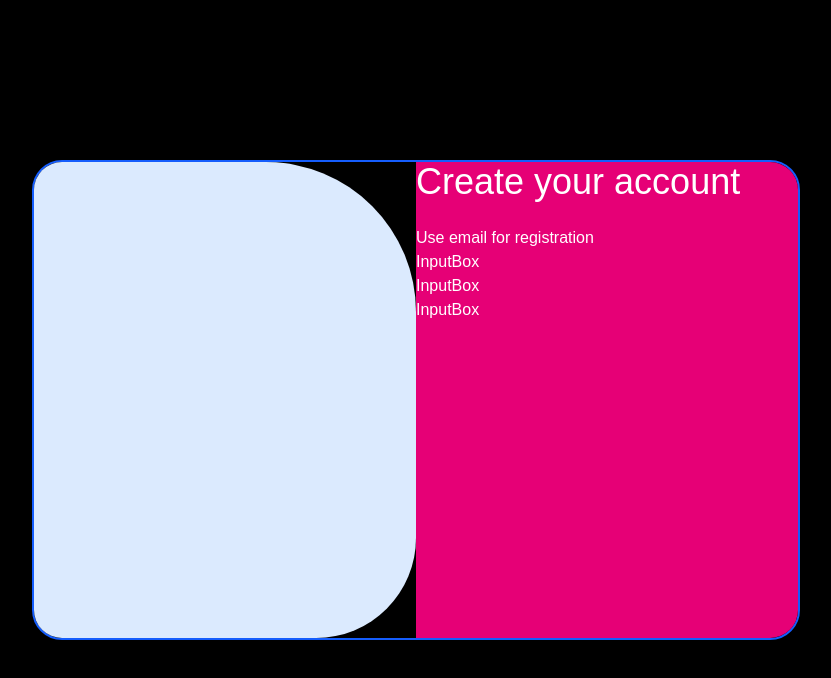
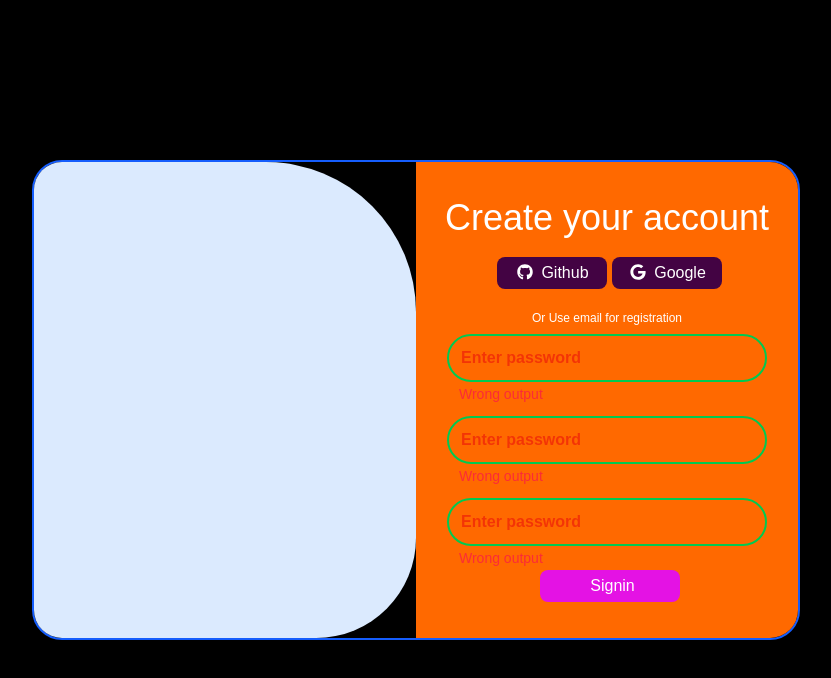
Before and after one commit to Anmol-Deep-Singh/React_Auth_Ts, a React app in the folder Frontend/: page /auth in a window 1280 px wide. Shown: the top 678 px of the page, without its empty margins (224-1055 px from the left). Built offline with nearby package versions, Linux system fonts and the light colour scheme; the HTML template or start-up script is replaced by a standard one.

Commit message:
components

```diff
--- a/Frontend/src/App.tsx
+++ b/Frontend/src/App.tsx
@@ -4,7 +4,7 @@ import Project from "./pages/Project"
 import IsLogin from "./util/IsLogin"
 import { useState,useEffect } from "react"
 const App = () => {
-  const [theme,Settheme] = useState('dark');
+  const [theme,Settheme] = useState('theme_purple_dark dark');
   useEffect(() => {
     document.body.className = theme;
   }, [theme]);
--- a/Frontend/src/components/AuthCard.tsx
+++ b/Frontend/src/components/AuthCard.tsx
@@ -1,6 +1,7 @@
 import { FontAwesomeIcon } from '@fortawesome/react-fontawesome'
-import { faGithub } from '@fortawesome/free-brands-svg-icons';
+import { faGithub,faGoogle } from '@fortawesome/free-brands-svg-icons';
 import Button from "./ButtonComp"
+import InputComp from './InputComp';
 import InputBox from "./InputBox"
 
 type AuthCardProp={
@@ -8,17 +9,70 @@ type AuthCardProp={
 }
 const AuthCard: React.FC<AuthCardProp> = () => {
   return (
-    <div className="h-full w-1/2 bg-pink-600">
-      <h1 className="text-4xl">Create your account</h1>
-      <div className="">
-        <Button type={"A"} leftimage={<FontAwesomeIcon icon={faGithub}/>}/>
-        <Button type={"A"}/>
+    <div className="h-full w-1/2 bg-orange-500 flex flex-col items-center justify-center">
+      <h1 className="text-4xl h-[39px] w-full text-center">Create your account</h1>
+      <div className="flex flex-row items-center justify-center my-5">
+        <Button
+          type={"A"}
+          color={"var(--main3)"}
+          leftimage={<FontAwesomeIcon icon={faGithub} className="text-[16px]"/>}
+          text={"Github"}
+          />
+        <Button
+          type={"A"}
+          color={"var(--main3)"}
+          leftimage={<FontAwesomeIcon icon={faGoogle} className="text-[16px]"/>}
+          text={"Google"}
+        />
       </div>
-      <h5>Use email for registration</h5>
-      <InputBox/>
-      <InputBox/>
-      <InputBox/>
-      <Button type={"B"}/>
+      <h5 className='text-[12px] h-[14.5px] w-full text-center'>Or Use email for registration</h5>
+      <InputBox
+        input={
+        <InputComp
+          type="password"
+          placeholder="Enter password"
+          width="w-80"
+          height="h-12"
+          fontColor="text-red-600"
+          bgColor="bg-transaparent"
+          border="border-2 border-green-500"
+          rounded="rounded-full" // larger rounded
+        />
+        } error={"Wrong output"}
+      />
+      <InputBox
+        input={
+        <InputComp
+          type="password"
+          placeholder="Enter password"
+          width="w-80"
+          height="h-12"
+          fontColor="text-red-600"
+          bgColor="bg-transaparent"
+          border="border-2 border-green-500"
+          rounded="rounded-full" // larger rounded
+        />
+        } error={"Wrong output"}
+      />
+      <InputBox
+        input={
+        <InputComp
+          type="password"
+          placeholder="Enter password"
+          width="w-80"
+          height="h-12"
+          fontColor="text-red-600"
+          bgColor="bg-transaparent"
+          border="border-2 border-green-500"
+          rounded="rounded-full" // larger rounded
+        />
+        } error={"Wrong output"}
+      />
+      <Button
+        type={"B"}
+        color={"var(--main1)"}
+        text={"Signin"}
+      />
     </div>
   )
 }
--- a/Frontend/src/components/ButtonComp.tsx
+++ b/Frontend/src/components/ButtonComp.tsx
@@ -2,20 +2,28 @@ import type { ReactNode } from "react";
 
 type ButtonProp= {
     type: string;
+    color: string;
     mainimage?: ReactNode;
     leftimage?: ReactNode;
     rightimage?: ReactNode;
     text?: string;
 }
-const ButtonComp:  React.FC<ButtonProp>= ({type}) => {
+const ButtonComp:  React.FC<ButtonProp>= ({type,color,leftimage,text}) => {
+    const BaseStyle = `flex flex-row items-center justify-center ml-[5px] p-2
+  hover:scale-[1.02] transition-transform duration-200 rounded-[8px] cursor-pointer`;
     switch(type){
         case "A":
             return(
-                <button></button>
+                <button className={`${BaseStyle} h-[32px] w-[110px] text-1.5xs font-[400]`} style={{ backgroundColor: `${color}`}}>
+                    <div>{leftimage}</div>
+                    <div className="ml-[6px]">{text}</div>
+                </button>
             )
         default:
             return(
-                <button></button>
+                <button className={`${BaseStyle} h-[32px] w-[140px] text-1.5xs font-[400]`} style={{ backgroundColor: `${color}`}}>
+                    <div className="ml-[6px]">{text}</div>
+                </button>
             )
     }
 }
--- a/Frontend/src/components/InputBox.tsx
+++ b/Frontend/src/components/InputBox.tsx
@@ -1,6 +1,16 @@
-const InputBox = () => {
+import type { ReactNode } from "react";
+type InputBoxProp={
+  input: ReactNode;
+  error: string|null;
+}
+const InputBox: React.FC<InputBoxProp> = ({input,error}) => {
   return (
-    <div>InputBox</div>
+    <div className="flex flex-col items-center justify-center">
+      {input}
+      <div className="w-full text-left pl-3">
+        <span className="text-red-500 text-sm">{error}</span>
+      </div>
+    </div>
   )
 }
 
--- a/Frontend/src/components/InputComp.tsx
+++ b/Frontend/src/components/InputComp.tsx
@@ -1,8 +1,35 @@
+type InputCompProps = {
+  type: "text" | "email" | "password"; // input type
+  placeholder: string;                 // placeholder text
+  width?: string;                      // width (Tailwind classes)
+  height?: string;                     // height (Tailwind classes)
+  fontColor?: string;                  // input text color
+  border?: string;                     // border style
+  bgColor?: string;                    // background color
+  rounded?: string;                    // rounding (sm, md, lg, full)
+};
 
-const InputComp = () => {
+const InputComp = ({
+  type,
+  placeholder,
+  width,
+  height,
+  fontColor,
+  border,
+  bgColor,
+  rounded,
+}: InputCompProps) => {
   return (
-    <div>Input</div>
-  )
-}
+    <input
+      type={type}
+      placeholder={placeholder}
+      className={`mt-[10px]
+        px-3 outline-none
+        font-bold placeholder:font-bold
+        ${width ?? ""} ${height ?? ""} ${fontColor ?? ""} ${border ?? ""} ${bgColor ?? ""} ${rounded ?? ""}
+      `}
+    />
+  );
+};
 
-export default InputComp
+export default InputComp;
--- a/Frontend/src/index.css
+++ b/Frontend/src/index.css
@@ -42,19 +42,24 @@
 
 :root {
   --dark_background: 0,0,0;
+  --dark_font: 255,255,255;
+  --dark_border: 255,255,255;
+
   --light_background: 255,255,255;
-  --dark_font: 255,255,255;
   --light_font: 0,0,0;
-  --dark_border: 255,255,255;
   --light_border: 0,0,0;
+
+  /* purple */
+  --purple1:rgb(228, 18, 228);
+  --purple2:rgb(189, 10, 189);
+  --purple3:rgb(67, 3, 67);
+
+  /* blue */
+  --blue1:rgb(10, 10, 215);
+  --blue2:rgb(10, 36, 151);
+  --blue3:rgb(183, 180, 193);
+
 }
-body {
-  display: block;
-  width: 100%;        /* full viewport width */
-  min-height: 100dvh;   /* full viewport height */
-  font-family: Arial, sans-serif;
-}
-
 .dark {
   background-color: rgb(var(--dark_background));
   color: rgb(var(--dark_font));
@@ -66,6 +71,26 @@ body {
   color: rgb(var(--light_font));
   border: rgb(var(--light_border));
 }
+
+.theme_purple_dark{
+  --main1:rgb(228, 18, 228);
+  --main2:rgb(189, 10, 189);
+  --main3:rgb(67, 3, 67);
+}
+
+.theme_purple_light{
+  --main1:rgb(67, 3, 67);
+  --main2:rgb(189, 10, 189);
+  --main3:rgb(228, 18, 228);
+}
+
+body {
+  display: block;
+  width: 100%;
+  min-height: 100dvh;
+  font-family: Arial, sans-serif;
+  background-color: var(--main1)
+}
 @layer base {
   * {
     @apply m-0 p-0 border-border outline-ring/50;
```
